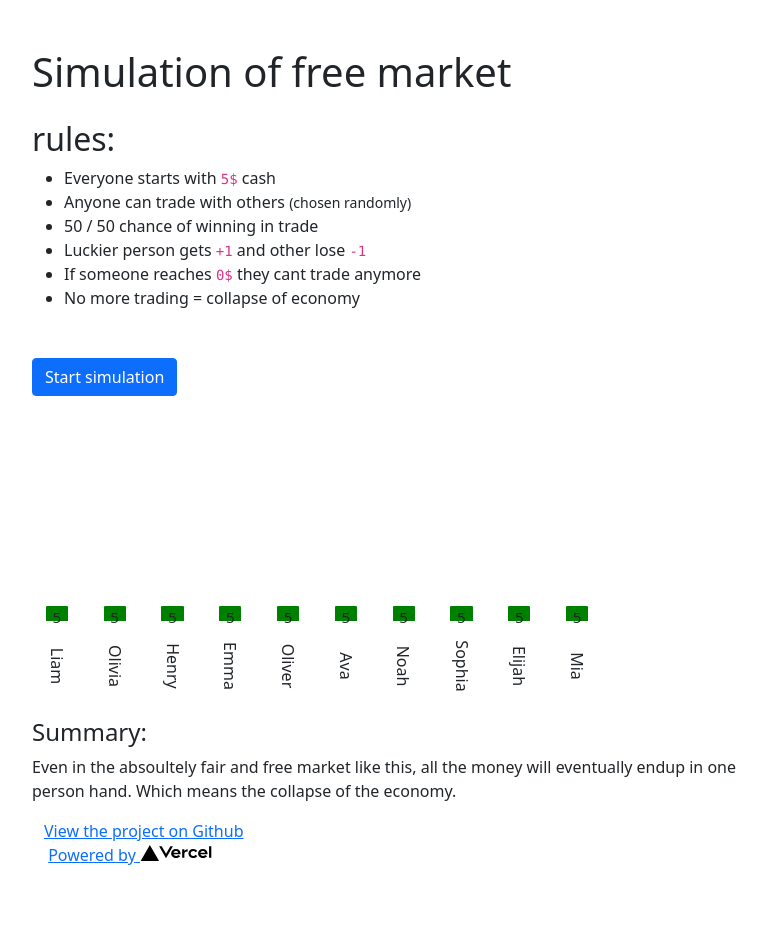
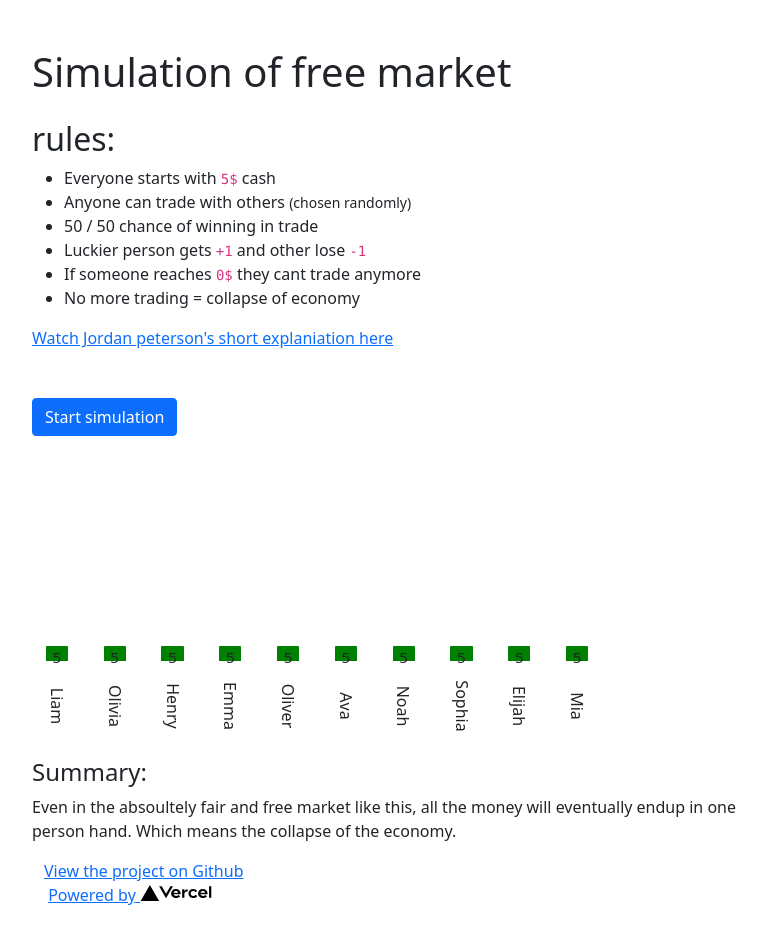
Before and after one commit to Mhmdrza/free-market, a Next.js app: page / in a window 1280 px wide. Shown: the whole page, without its empty margins (38-805 px from the left). Before the commit the page ends 891 px from the top, so only its background shows below. Built offline with nearby package versions, Linux system fonts and the light colour scheme.

Commit message:
Update index.js

```diff
--- a/pages/index.js
+++ b/pages/index.js
@@ -111,6 +111,7 @@ export default function Home() {
           <li>If someone reaches <code>0$</code> they cant trade anymore</li>
           <li>No more trading = collapse of economy</li>
         </ul>
+        <a href='https://www.youtube.com/shorts/K27-pu62VaY'>Watch Jordan peterson's short explaniation here</a>
         {<div className='d-flex justify-content-center0 mt-5'>
           <button className=' btn btn-primary' onClick={()=>(startSimulation(), setStarted(started+1))} >
             {started? "Restart": 'Start'} simulation
```
